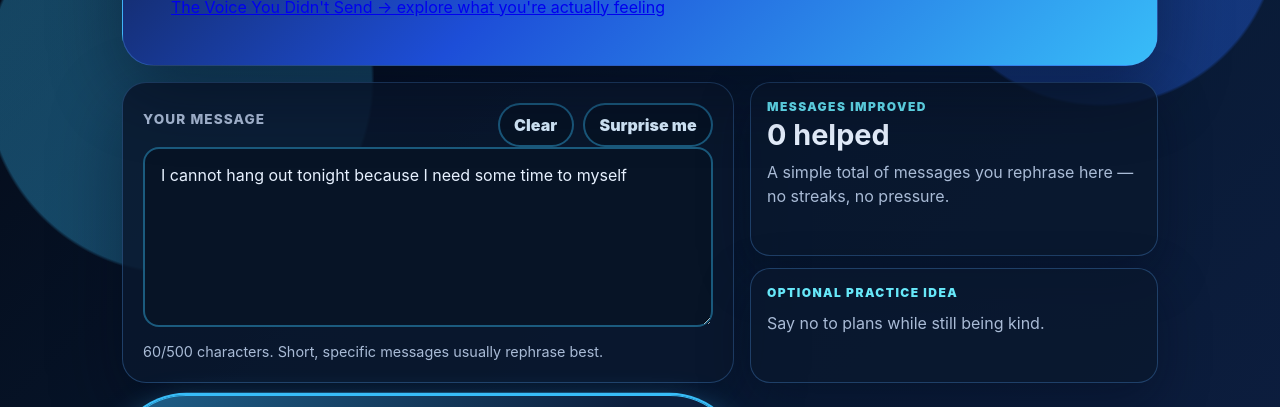
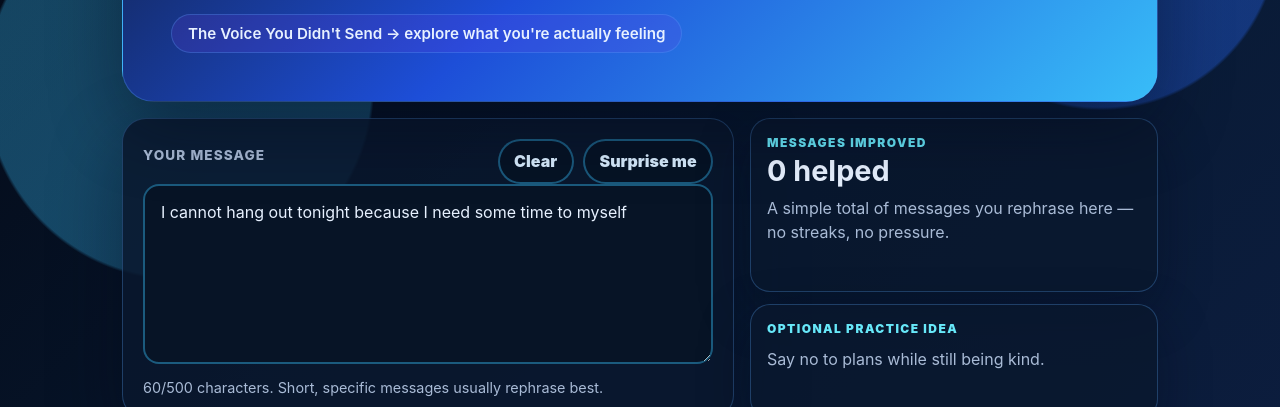
Before and after one commit to pizzasta/Second-Voice, a website: page index.html in a window 1280 px wide. Shown: the part 326-733 px from the top of the page. Drawn offline with Linux system fonts and the light colour scheme.

Commit message:
Add styles for unsent-link classtyle the unsent page link on the home hero
Added styles for unsent-link class with hover effects.

```diff
--- a/src/styles.css
+++ b/src/styles.css
@@ -556,3 +556,26 @@ textarea:focus-visible,
 .site-footer a:hover {
   color: #67e8f9;
 }
+
+
+.unsent-link {
+  display: inline-flex;
+  align-items: center;
+  gap: 0.4rem;
+  margin-top: 1.1rem;
+  padding: 0.55rem 1rem;
+  border-radius: 999px;
+  border: 1px solid var(--line);
+  background: rgba(124, 58, 237, 0.16);
+  color: var(--ink);
+  font-size: 0.95rem;
+  font-weight: 600;
+  text-decoration: none;
+  transition: transform 0.15s ease, background 0.2s ease, border-color 0.2s ease;
+}
+
+.unsent-link:hover {
+  transform: translateY(-1px);
+  background: rgba(124, 58, 237, 0.26);
+  border-color: var(--violet);
+}
```
